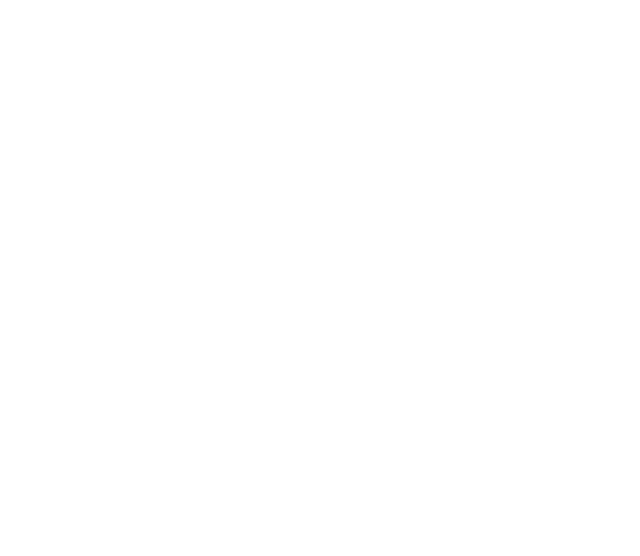
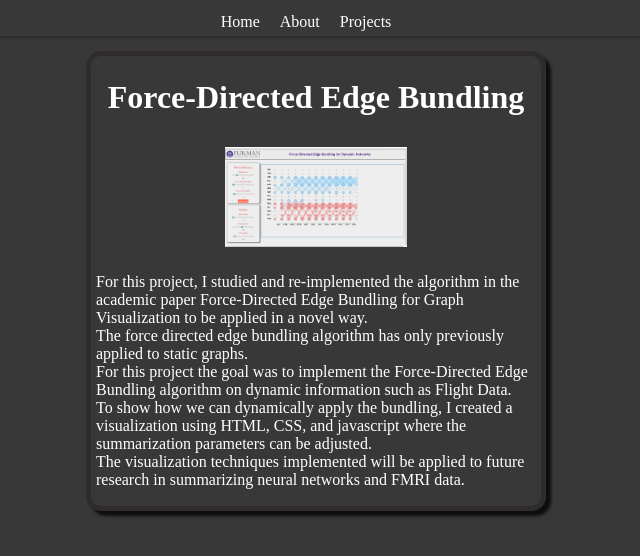
Before and after one commit to moultriedanger/moultriedanger.github.io, a plain HTML site: page projects.html in a window 1280 px wide. Shown: the whole page, without its empty margins (324-964 px from the left). Drawn offline with Linux system fonts and the light colour scheme.

Commit message:
Added project page and a project card

```diff
--- a/body.css
+++ b/body.css
@@ -29,7 +29,6 @@ body{
 
 }
 
-
 .card-container{
     border: solid;
     border-color: red;
@@ -44,7 +43,6 @@ body{
     flex-direction: column;
     justify-content: center;
     align-items: center;
-
 }
 
 .card-element{
@@ -53,7 +51,6 @@ body{
     align-items: center;
 
     margin:5px;
-
 
 }
 
--- /dev/null
+++ b/project.css
@@ -0,0 +1,31 @@
+
+.project-card{
+    border: solid;
+    border-color: #312c2c;
+    box-shadow: 5px 5px 3px rgb(13, 14, 14);
+    border-radius: 15px;
+    border-width: 5px;
+
+
+    height:450px;
+    width: 450px;
+    margin: 15px;
+
+    display: flex;
+    flex-direction: column;
+    justify-content: center;
+    align-items: center;
+
+}
+
+.project-element{
+    display: flex;
+    justify-content: center;
+    align-items: center;
+    margin: 5px;
+}
+
+.project-element img{
+    height:100px;
+    width:100%;
+}
--- a/projects.html
+++ b/projects.html
@@ -4,6 +4,36 @@
     <meta charset="UTF-8" />
     <meta name="viewport" content="width=device-width, initial-scale=1.0" />
     <title>Projects</title>
+    <link rel="stylesheet" href="body.css">
+    <link rel="stylesheet" href="nav.css">
+    <link rel="stylesheet" href="project.css">
+
+    <nav class="navbar"></nav>
+      <ul class="nav-list">
+        <li class="nav-item"><a href="#">Home</a></li>
+        <li class="nav-item"><a href="index.html">About</a></li>
+        <li class="nav-item"><a href="projects.html">Projects</a></li>
+      </ul>
+    </nav>
   </head>
-  <body></body>
+  <body>
+    <div class="container">
+      <div class="project-card">
+        <div class="project-element"><h1>Force-Directed Edge Bundling</h1></div>
+        <div class="project-element"><img src="project1.png" alt="" /></div>
+        <div class="project-element">
+          <p>
+            For this project, I studied and re-implemented the algorithm in the academic paper
+            Force-Directed Edge Bundling for Graph Visualization to be applied in a novel way.<br>
+            The force directed edge bundling algorithm has only previously applied to static graphs.<br>
+            For this project the goal was to implement the Force-Directed Edge Bundling algorithm on dynamic
+            information such as Flight Data.<br>
+            To show how we can dynamically apply the bundling, I created a visualization using HTML, CSS,
+            and javascript where the summarization parameters can be adjusted.<br>
+            The visualization techniques implemented will be applied to future research in summarizing neural
+            networks and FMRI data.
+          </p>
+        </div>
+    </div>
+  </body>
 </html>
```
Also changed, not shown: index.html (+2 -2 lines), project1.png (added).
